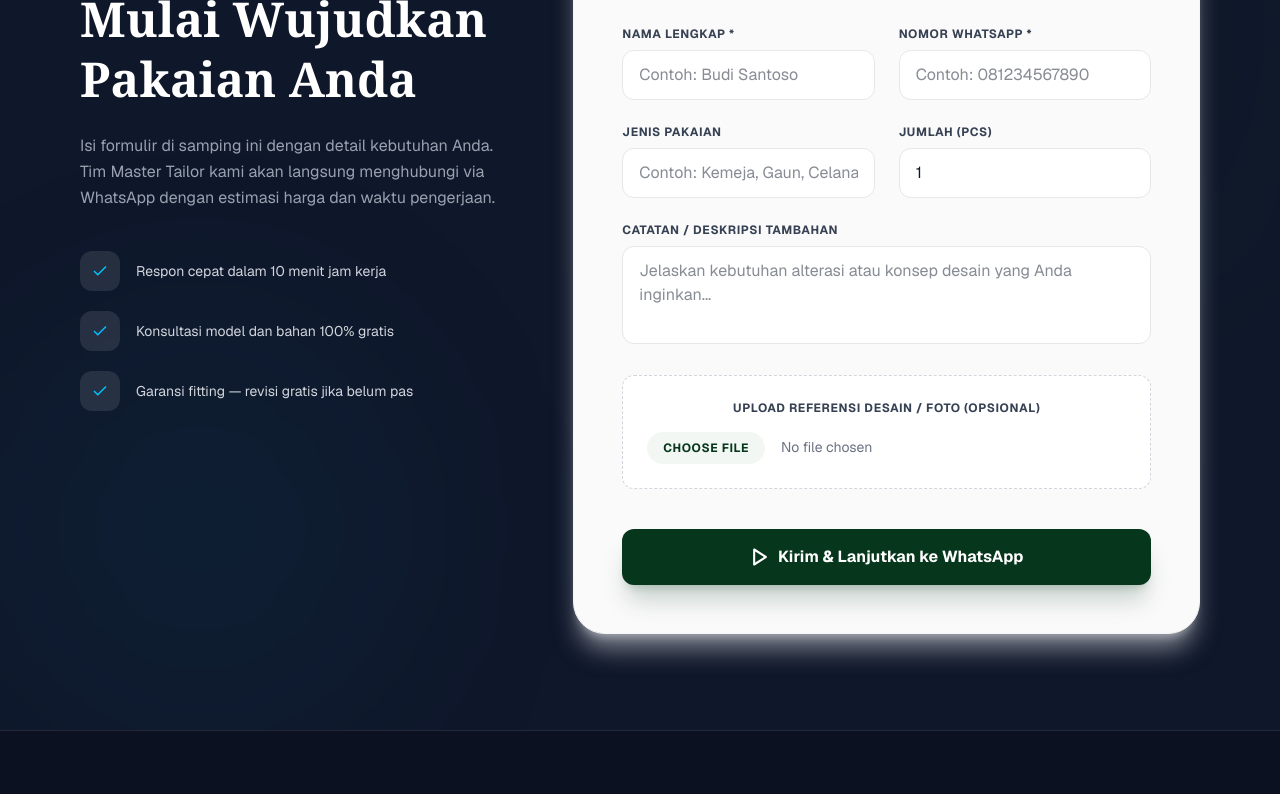
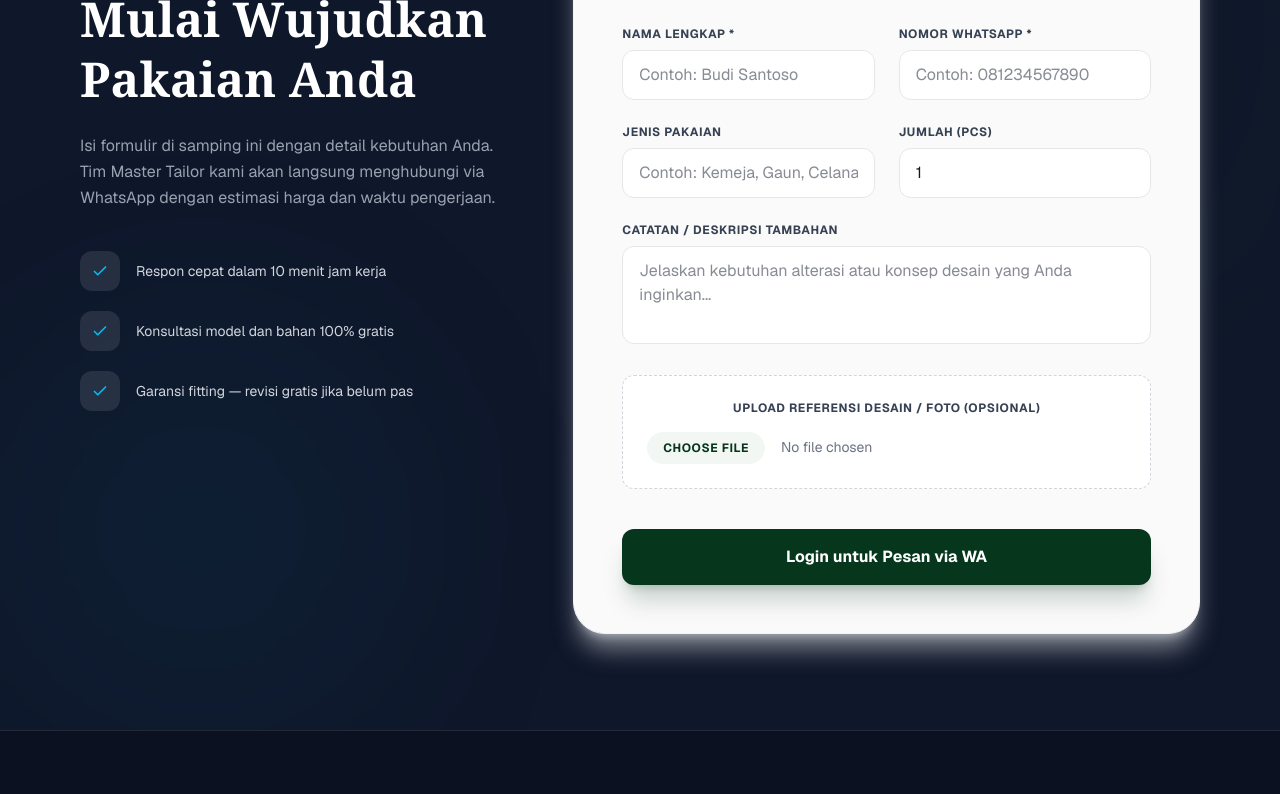
Before and after one commit to hafizharema86-jpg/jahitpakaian, a Next.js app: page / in a window 1280 px wide. Shown: the part 4202-4996 px from the top of the page. Built offline with nearby package versions, Linux system fonts and the light colour scheme; no server answers; the database is empty.

Commit message:
feat: require login for LeadForm submission

```diff
--- a/src/components/HomeClient.tsx
+++ b/src/components/HomeClient.tsx
@@ -344,8 +344,8 @@ export default function HomeClient({ settings, services, portfolios, testimonial
 
             <div className="flex flex-wrap gap-3 mb-12">
               <a
-                href={settings.heroCtaLink || "/auth/login?redirect=whatsapp"}
-                target={settings.heroCtaLink?.startsWith('http') ? "_blank" : "_self"}
+                href="/auth/login?redirect=whatsapp"
+                target="_self"
                 rel="noopener noreferrer"
                 className="bg-[#06371c] hover:bg-[#0a4d29] text-white px-7 py-3.5 rounded-lg font-semibold text-sm transition-all flex items-center gap-2.5 shadow-lg shadow-[#06371c]/20 ripple hover:scale-105 hover:shadow-xl"
                 {...hoverProps}
--- a/src/components/LeadForm.tsx
+++ b/src/components/LeadForm.tsx
@@ -1,10 +1,20 @@
 "use client";
 
-import { useState, useRef } from "react";
+import { useState, useRef, useEffect } from "react";
 
 export default function LeadForm() {
   const [status, setStatus] = useState<"idle" | "loading" | "success" | "error">("idle");
+  const [isLoggedIn, setIsLoggedIn] = useState<boolean | null>(null);
   const formRef = useRef<HTMLFormElement>(null);
+
+  useEffect(() => {
+    fetch("/api/auth/user/me")
+      .then(res => {
+        if (res.ok) setIsLoggedIn(true);
+        else setIsLoggedIn(false);
+      })
+      .catch(() => setIsLoggedIn(false));
+  }, []);
 
   const handleSubmit = async (e: React.FormEvent) => {
     e.preventDefault();
@@ -132,18 +142,27 @@ export default function LeadForm() {
           />
         </div>
 
+        {isLoggedIn === false ? (
+          <a
+            href="/auth/login?redirect=whatsapp"
+            className="bg-[#06371c] hover:bg-[#0a4d29] text-white font-bold text-base py-4 rounded-xl transition-all mt-4 flex justify-center items-center gap-2 shadow-xl shadow-[#06371c]/20 text-center"
+          >
+            Login untuk Pesan via WA
+          </a>
+        ) : (
           <button
             type="submit"
-          disabled={status === "loading" || status === "success"}
+            disabled={status === "loading" || status === "success" || isLoggedIn === null}
             className="bg-[#06371c] hover:bg-[#0a4d29] text-white font-bold text-base py-4 rounded-xl transition-all mt-4 flex justify-center items-center gap-2 disabled:opacity-50 shadow-xl shadow-[#06371c]/20"
           >
-          {status === "loading" ? "Mengirim Data..." : status === "success" ? "Berhasil Tersimpan!" : (
+            {status === "loading" || isLoggedIn === null ? "Memproses..." : status === "success" ? "Berhasil Tersimpan!" : (
               <>
                 <svg width="20" height="20" viewBox="0 0 24 24" fill="none" stroke="currentColor" strokeWidth="2.5" strokeLinecap="round" strokeLinejoin="round"><polygon points="5 3 19 12 5 21 5 3"></polygon></svg>
                 Kirim & Lanjutkan ke WhatsApp
               </>
             )}
           </button>
+        )}
 
         {status === "success" && (
           <div className="bg-green-50 border border-green-200 text-green-700 px-4 py-3 rounded-lg text-sm text-center mt-2 font-medium">
```
Lines whose indentation alone changed are shown as unchanged.
